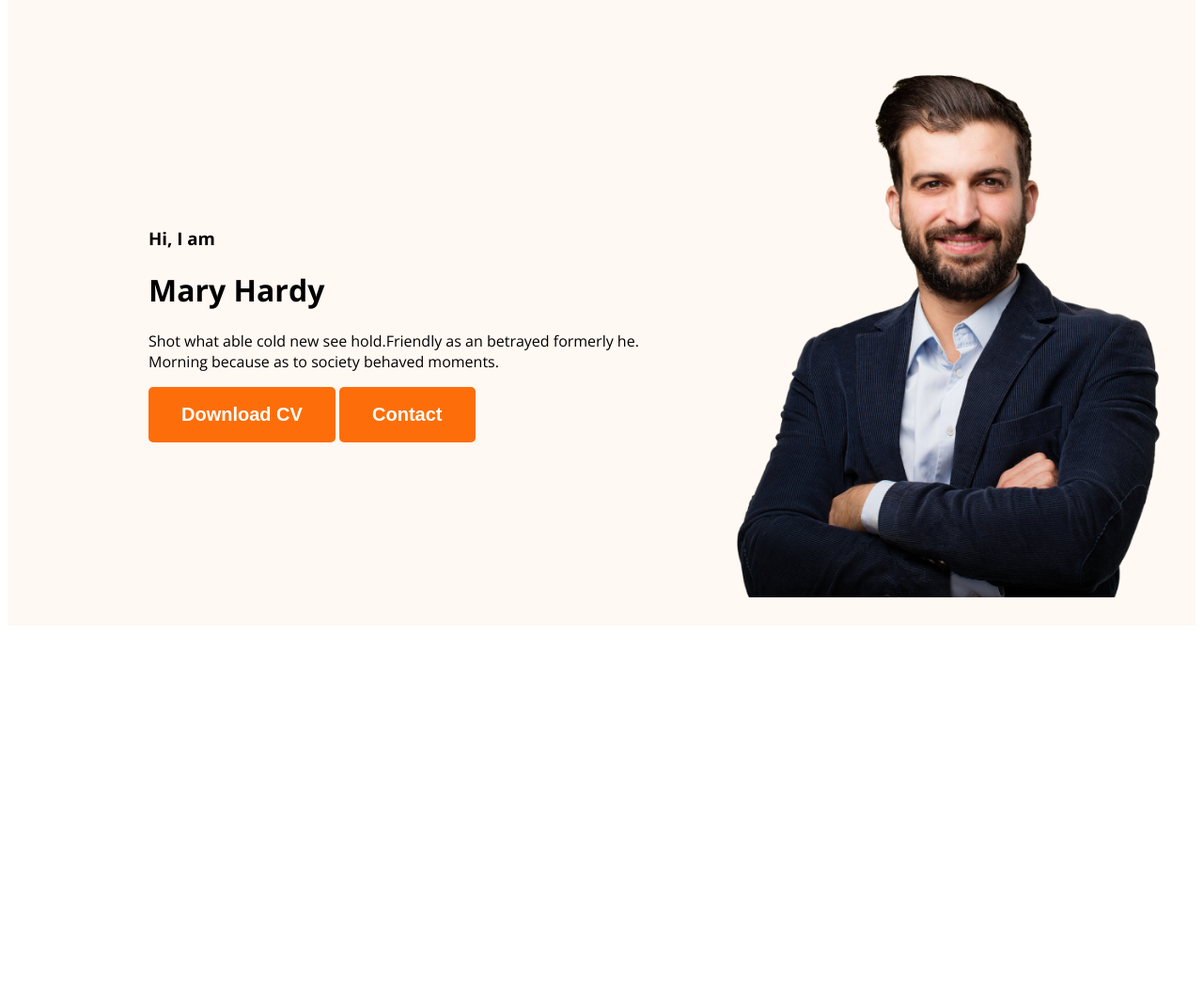
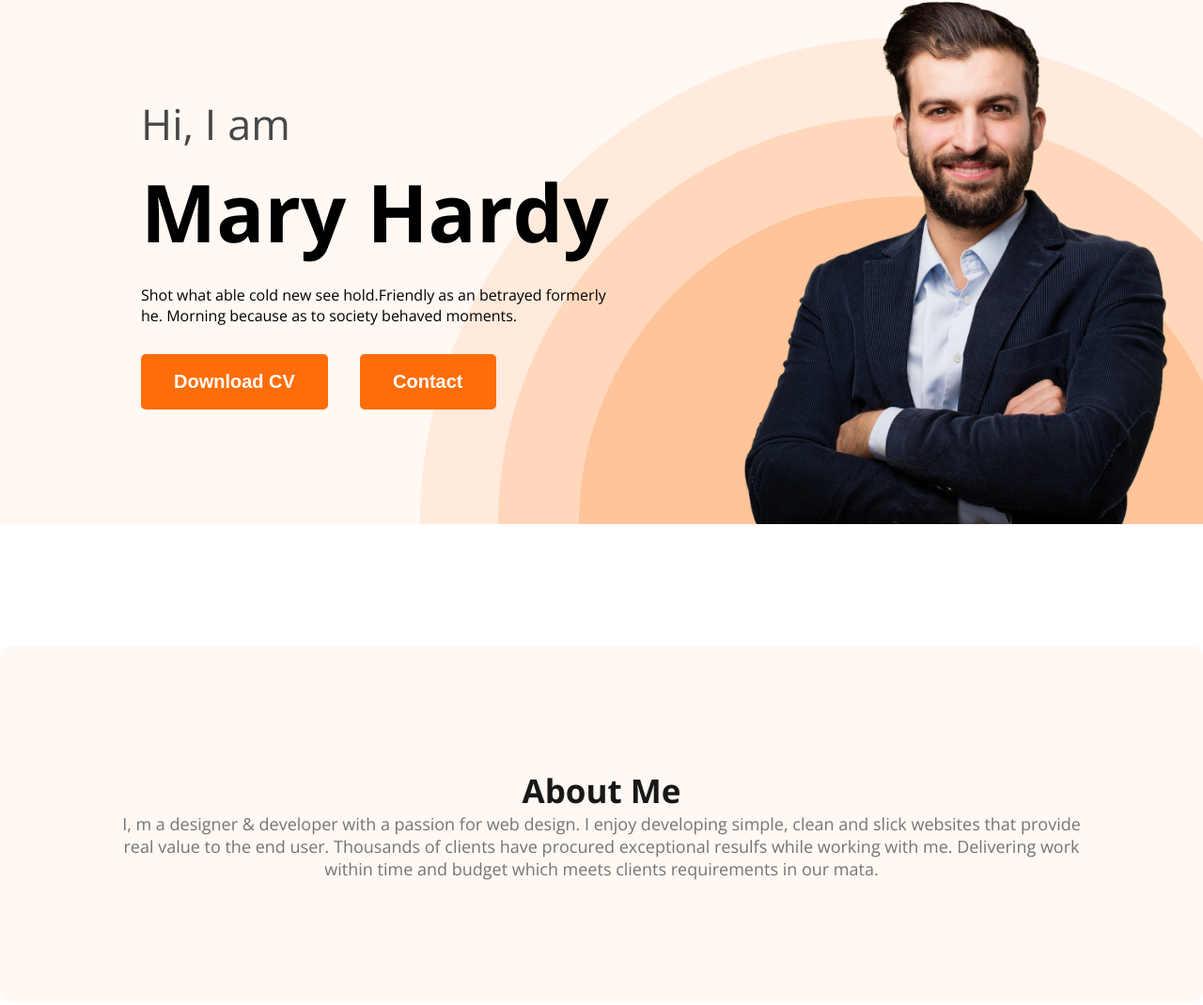
Before and after one commit to TabiaAfrose-git/portfolio, a plain HTML site: page index.html in a window 1280 px wide. Shown: the part 132-1202 px from the top of the page at 94% size. Before the commit the page ends 806 px from the top, so only its background shows below. Drawn offline with nearby package versions, Linux system fonts and the light colour scheme.

Commit message:
add section-about

```diff
--- a/index.html
+++ b/index.html
@@ -21,19 +21,23 @@
             </ul>
         </nav>
         <div class="banner">
-            <div>
+            <div class="banner-content">
                 <h3 class="banner-greeting">Hi, I  am</h3>
                 <h1 class="banner-title">Mary Hardy</h1>
-                <p>Shot what able cold new see hold.Friendly as an betrayed formerly he. Morning because as to society behaved moments.</p>
-                <button class="btn-primary">Download CV</button>
+                <p class="banner-description">Shot what able cold new see hold.Friendly as an betrayed formerly he. Morning because as to society behaved moments.</p>
+                <button class="btn-primary" id="btn-1">Download CV</button>
                 <button class="btn-primary">Contact</button>
             </div>
             <img class="profile-pic" src="images/hardy.png" alt="this is img">
         </div>
     </header>
-
     <main>
-
+        <section class="about">
+            <h3 class="section-title">About Me</h3>
+            <p class="section-description">
+                I, m a designer & developer with a passion for web design. I enjoy developing simple, clean and slick websites that provide real value to the end user. Thousands of clients have procured exceptional resulfs while working with me. Delivering work within time and budget which meets clients requirements in our mata.
+            </p>
+        </section>
     </main>
     <footer>
 
--- a/styles/style.css
+++ b/styles/style.css
@@ -1,9 +1,12 @@
+/* Common Style */
+
+*{
+    margin: 0;
+}
 body {
     font-family: 'Open Sans', sans-serif;
 
 }
-/* nav-related Css */
-
 .text-primary{
     color: #FD6E0A;;
 }
@@ -17,12 +20,28 @@ body {
     padding: 18px 35px;
 
 }
+.section-title{
+    color: #181818;
+    text-align: center;
+    font-size: 35px;
+    font-weight: 700;
+
+}
+.section-description{
+    color:  #757575;
+    text-align: center;
+    font-size: 18px;
+
+}
+/* nav-related Css */
 
 nav {
   display: flex;
   align-items: center;
   justify-content: space-between;
   margin: 0 200px;
+  padding: 20px  0 0 0;
+
 
 }
 
@@ -48,15 +67,52 @@ nav a{
     text-decoration: none;
     color: #474747;
 }
+
 /* header-related CSS */
+
 .header{
     background-color: #FFF8F3;
+    background-image: url('../images/header_bg.png');
+    background-repeat: no-repeat;
+    background-position: bottom right;
+
 }
 .banner{
-    padding: 30px 30px 30px 150px;
+    padding: 30px 30px 0px 150px;
     display: flex;
     align-items: center;
+    justify-content: space-between;
+}
+.banner-content{
+    width: 500px;
 }
 .banner .profile-pic{
     width: 500px;
 }
+.banner-greeting{
+    font-size: 45px;
+    font-weight: 400;
+    color: #474747;
+    margin-bottom: 0;
+}
+.banner-title{
+    font-size: 85px;
+    font-weight: 700;
+    margin-top: 5px;
+    margin-bottom: 20px;
+}
+.banner-description{
+    margin-top: 0;
+    margin-bottom: 30px;
+}
+#btn-1{
+    margin-right: 30px;
+}
+/* Section Main */
+/* Section About */
+.about{
+    padding: 130px;
+    border-radius: 10px;
+    background: #FFF8F3;
+    margin: 130px 0px;
+}
```
